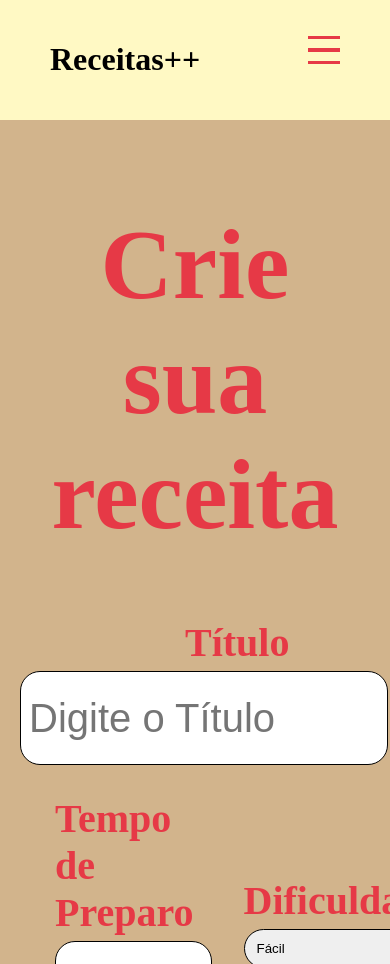
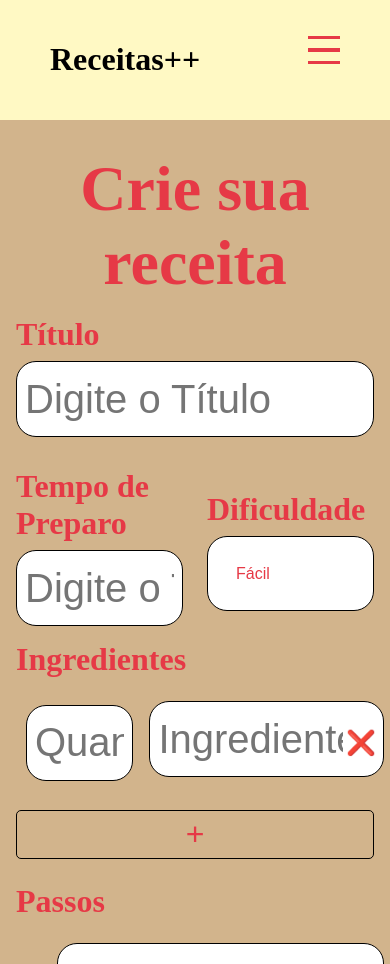
Before and after one commit to GusLucas12/Receitas, a React (Create React App) app: page /criar in a window 390 px wide. Built offline with nearby package versions, Linux system fonts and the light colour scheme; a web font is replaced by a local one.

Commit message:
corrigindo a aparencia do criar e deixando responsivo

```diff
--- a/src/pages/criar.js
+++ b/src/pages/criar.js
@@ -1,8 +1,10 @@
-import styles from './criar.module.css';
 import React, { useState } from "react";
+import styles from "./criar.module.css";
 
 function Criar() {
-    const [ingredients, setIngredients] = useState([{ id: 1, quantidade: "", ingrediente: "" }]);
+  const [ingredients, setIngredients] = useState([
+    { id: 1, quantidade: "", ingrediente: "" },
+  ]);
   const [steps, setSteps] = useState([{ id: 1, descricao: "" }]);
   const [sustentaveis, setSustentaveis] = useState([{ id: 1, descricao: "" }]);
 
@@ -11,9 +13,11 @@ function Criar() {
   };
 
   const handleSustentavelChange = (id, value) => {
-        setSustentaveis(sustentaveis.map((item) =>
+    setSustentaveis(
+      sustentaveis.map((item) =>
         item.id === id ? { ...item, descricao: value } : item
-        ));
+      )
+    );
   };
 
   const handleDeleteSustentavel = (id) => {
@@ -21,7 +25,10 @@ function Criar() {
   };
 
   const addIngredient = () => {
-        setIngredients([...ingredients, { id: Date.now(), quantidade: "", ingrediente: "" }]);
+    setIngredients([
+      ...ingredients,
+      { id: Date.now(), quantidade: "", ingrediente: "" },
+    ]);
   };
 
   const addStep = () => {
@@ -37,15 +44,19 @@ function Criar() {
   };
 
   const handleIngredientChange = (id, field, value) => {
-        setIngredients(ingredients.map((ingredient) =>
+    setIngredients(
+      ingredients.map((ingredient) =>
         ingredient.id === id ? { ...ingredient, [field]: value } : ingredient
-        ));
+      )
+    );
   };
 
   const handleStepChange = (id, value) => {
-        setSteps(steps.map((step) =>
+    setSteps(
+      steps.map((step) =>
         step.id === id ? { ...step, descricao: value } : step
-        ));
+      )
+    );
   };
 
   const handleSave = async () => {
@@ -53,12 +64,21 @@ function Criar() {
     const tempoPreparo = document.getElementById("tempoPreparo").value.trim();
     const dificuldade = document.getElementById("dificuldade").value;
     const hasEmptyIngredient = ingredients.some(
-            (ingredient) => !ingredient.quantidade.trim() || !ingredient.ingrediente.trim()
+      (ingredient) =>
+        !ingredient.quantidade.trim() || !ingredient.ingrediente.trim()
     );
     const hasEmptyStep = steps.some((step) => !step.descricao.trim());
-        const hasEmptySustentavel = sustentaveis.some((item) => !item.descricao.trim());
+    const hasEmptySustentavel = sustentaveis.some(
+      (item) => !item.descricao.trim()
+    );
 
-        if (!titulo || !tempoPreparo || hasEmptyIngredient || hasEmptyStep || hasEmptySustentavel) {
+    if (
+      !titulo ||
+      !tempoPreparo ||
+      hasEmptyIngredient ||
+      hasEmptyStep ||
+      hasEmptySustentavel
+    ) {
       alert("Preencha todos os campos antes de salvar!");
       return;
     }
@@ -80,20 +100,27 @@ function Criar() {
     };
 
     try {
-            const response = await fetch("https://backend-engsoft.onrender.com/createRecipe", {
+      const response = await fetch(
+        "https://backend-engsoft.onrender.com/createRecipe",
+        {
           method: "POST",
           headers: {
             "Content-Type": "application/json",
           },
           body: JSON.stringify(data),
-            });
+        }
+      );
 
       if (!response.ok) {
         throw new Error("Erro ao salvar a receita. Tente novamente.");
       }
 
       const result = await response.json();
-            alert(`Receita salva com sucesso: ${result.message || "Sem mensagem adicional"}`);
+      alert(
+        `Receita salva com sucesso: ${
+          result.message || "Sem mensagem adicional"
+        }`
+      );
     } catch (error) {
       alert(`Erro: ${error.message}`);
     }
@@ -104,14 +131,21 @@ function Criar() {
       <div className={styles.container}>
         <h1>Crie sua receita</h1>
         <div className={styles.form}>
+          {/* Título */}
           <div className={styles.formGroup}>
             <label>Título</label>
             <input id="titulo" type="text" placeholder="Digite o Título" />
           </div>
+
+          {/* Tempo de Preparo e Dificuldade */}
           <div className={styles.formRow}>
             <div>
               <label htmlFor="tempoPreparo">Tempo de Preparo</label>
-                            <input id="tempoPreparo" type="text" placeholder="Digite o Tempo de Preparo" />
+              <input
+                id="tempoPreparo"
+                type="text"
+                placeholder="Digite o Tempo de Preparo"
+              />
             </div>
             <div>
               <label htmlFor="dificuldade">Dificuldade</label>
@@ -123,6 +157,7 @@ function Criar() {
             </div>
           </div>
 
+          {/* Ingredientes */}
           <div className={styles.formGroup}>
             <label>Ingredientes</label>
             {ingredients.map((ingredient) => (
@@ -132,15 +167,25 @@ function Criar() {
                   placeholder="Quantidade"
                   value={ingredient.quantidade}
                   onChange={(e) =>
-                                        handleIngredientChange(ingredient.id, "quantidade", e.target.value)
+                    handleIngredientChange(
+                      ingredient.id,
+                      "quantidade",
+                      e.target.value
+                    )
                   }
+                  className={styles.quantityInput}
                 />
+                <div className={styles.inputWithDelete}>
                   <input
                     type="text"
                     placeholder="Ingrediente"
                     value={ingredient.ingrediente}
                     onChange={(e) =>
-                                        handleIngredientChange(ingredient.id, "ingrediente", e.target.value)
+                      handleIngredientChange(
+                        ingredient.id,
+                        "ingrediente",
+                        e.target.value
+                      )
                     }
                   />
                   <button
@@ -149,6 +194,7 @@ function Criar() {
                   >
                     <span>❌</span>
                   </button>
+                </div>
               </div>
             ))}
             <button
@@ -160,18 +206,18 @@ function Criar() {
             </button>
           </div>
 
-                    <div className={styles.formGroup} >
+          {/* Passos */}
+          <div className={styles.formGroup}>
             <label>Passos</label>
             {steps.map((step, index) => (
               <div key={step.id} className={styles.stepRow}>
                 <span className={styles.stepCounter}>{index + 1}.</span>
+                <div className={styles.inputWithDelete}>
                   <input
                     type="text"
                     placeholder="Descrição do passo"
                     value={step.descricao}
-                                    onChange={(e) =>
-                                        handleStepChange(step.id, e.target.value)
-                                    }
+                    onChange={(e) => handleStepChange(step.id, e.target.value)}
                   />
                   <button
                     className={styles.btnDelete}
@@ -179,6 +225,7 @@ function Criar() {
                   >
                     <span>❌</span>
                   </button>
+                </div>
               </div>
             ))}
             <button
@@ -189,11 +236,14 @@ function Criar() {
               <span>+</span>
             </button>
           </div>
+
+          {/* Sugestões Sustentáveis */}
           <div className={styles.formGroup}>
             <label>Sugestões Sustentáveis</label>
             {sustentaveis.map((item, index) => (
               <div key={item.id} className={styles.stepRow}>
                 <span className={styles.stepCounter}>{index + 1}.</span>
+                <div className={styles.inputWithDelete}>
                   <input
                     type="text"
                     placeholder="Descrição da sugestão"
@@ -209,6 +259,7 @@ function Criar() {
                     <span>❌</span>
                   </button>
                 </div>
+              </div>
             ))}
             <button
               type="button"
@@ -219,7 +270,7 @@ function Criar() {
             </button>
           </div>
 
-
+          {/* Botão Salvar */}
           <div className={styles.saveBtnRow}>
             <button
               type="button"
@@ -229,7 +280,6 @@ function Criar() {
               Salvar
             </button>
           </div>
-
         </div>
       </div>
     </div>
--- a/src/pages/criar.module.css
+++ b/src/pages/criar.module.css
@@ -1,12 +1,17 @@
+/* Define a base de 16px para 1rem */
+:root {
+  font-size: 16px;
+}
+
+/* Container principal da página */
 .container {
   display: flex;
   flex-direction: column;
-
   background-color: #D2B48C;
   width: 100%;
-    min-height: 761px;
-    padding: 20px;
-    font-family: 'Playfair Display';
+  min-height: 47.6rem; /* aprox. 761px */
+  padding: 1.25rem; /* 20px */
+  font-family: 'Playfair Display', serif;
   color: #e63946;
   font-weight: bold;
   box-sizing: border-box;
@@ -14,48 +19,72 @@
   max-height: 100vh;
 }
 
+/* Título principal */
 .container h1 {
-    font-size: 100px;
+  font-size: 6.25rem; /* 100px */
   text-align: center;
-
+  margin: 1rem 0;
 }
 
+/* Formulário e grupos de campos */
 .form {
   display: flex;
   flex-direction: column;
 }
 
 .formGroup {
-    margin-bottom: 15px;
+  margin-bottom: 1rem;
 }
 
+/* Labels */
 label {
   display: block;
   font-weight: bold;
   color: #e63946;
   text-align: left;
-    margin-bottom: 5px;
-    font-size: 40px;
+  margin-bottom: 0.3125rem; /* 5px */
+  font-size: 2.5rem; /* 40px */
 }
-input,
+
+/* Inputs e selects */
+input {
+  width: 100%;
+  padding: 0.625rem 0.5rem; /* 10px 8px */
+  border: 0.0625rem solid #000; /* 1px */
+  border-radius: 1.25rem; /* 20px */
+  margin: 0.5rem auto;
+  display: block;
+  font-size: 1rem;
+  box-sizing: border-box;
+  background-color: #fff; /* fundo branco para inputs */
+}
+
+/* Estilização específica para o select (dificuldade) */
 select {
-    width: 80%;
-    margin-left: 20px;
-    padding: 10px 8px;
-    border: 1px solid #000;
-    border-radius: 20px;
-    margin: 0 auto;
+  -webkit-appearance: none;
+  -moz-appearance: none;
+  appearance: none;
+  background-color: #fff;
+  color: inherit;
+  width: 100%;
+  padding: 1.75rem 0.5rem; /* 10px 8px */
+  border: 0.0625rem solid #000; /* 1px */
+  border-radius: 1.25rem; /* 20px */
+  margin: 0.5rem auto;
   display: block;
+  font-size: 1rem;
+  box-sizing: border-box;
+  background-color: #fff;
 }
-.formGroup label{
-    margin-left: 165px;
-}
+
+/* Layout das linhas de formulário */
 .formRow {
   display: flex;
+  flex-wrap: wrap;
   justify-content: space-between;
   align-items: center;
-    gap: 50px; /* Espaço entre os campos */
-    width: 80%;
+  gap: 3.125rem; /* 50px */
+  width: 100%;
   margin: 0 auto;
 }
 
@@ -64,82 +93,161 @@ select {
   text-align: center;
 }
 
-.formRow input,select{
+.formRow input,
+.formRow select {
   width: 100%;
 }
 
+/* Layout para a linha de ingredientes (Quantidade e Ingrediente na mesma row) */
 .ingredientRow {
   display: flex;
-    gap: 50px;
-    width: 80%;
-    padding: 10px;
+  flex-wrap: nowrap;
+  align-items: center;
+  gap: 1rem;
+  width: 100%;
+  padding: 0.625rem; /* 10px */
   margin: 0 auto;
+}
 
+/* Classe para o input de Quantidade com largura fixa */
+.quantityInput {
+  flex: 0 0 30%; /* ocupa 30% da linha; ajuste conforme necessário */
+  margin: 0; /* removendo a margem padrão para melhor alinhamento */
 }
-  .stepRow{
+
+/* Container para o input de Ingrediente com botão delete */
+.inputWithDelete {
+  position: relative;
+  flex: 1;
+}
+
+.inputWithDelete input {
+  width: 100%;
+  padding-right: 2.5rem; /* espaço para o botão delete */
+  box-sizing: border-box;
+}
+
+/* Botão delete posicionado dentro do input */
+.btnDelete {
+  position: absolute;
+  top: 50%;
+  right: 0.5rem;
+  transform: translateY(-50%);
+  background-color: transparent;
+  border: none;
+  cursor: pointer;
+  font-size: 1.5rem;
+  color: #e63946;
+  padding: 0;
   display: flex;
-    width: 80%;
-    gap:0px;
-    padding: 10px;
+  align-items: center;
+  justify-content: center;
+}
+
+.btnDelete:hover {
+  color: #fff;
+}
+
+/* Layout para linha de passos e sugestões */
+.stepRow {
+  display: flex;
+  flex-wrap: wrap;
+  width: 100%;
+  padding: 0.625rem; /* 10px */
   margin: 0 auto;
+  align-items: center;
+}
 
+/* Número do passo/sugestão */
+.stepCounter {
+  font-size: 1.875rem; /* 30px */
+  margin-right: 0.5rem;
 }
-  .stepCounter{
-    font-size:30px;
-  }
-  .stepRow div{
-    flex: 1;
+
+/* Botão para adicionar novos itens (ingredientes, passos, sugestões) */
+.addButton {
+  width: 100%;
+  background-color: transparent;
+  color: #fff;
+  border: 0.0625rem solid #000;
+  padding: 0.3125rem 0.625rem; /* 5px 10px */
+  border-radius: 0.3125rem;
+  cursor: pointer;
+  margin: 0.5rem auto;
+  display: block;
   text-align: center;
 }
-  .addButton {
-    width: 80%;
-    margin-left: 20px;
-    background-color: transparent;
-    color: #fff;
-    border: 1px solid #000;
-    padding: 5px 10px;
-    border-radius: 5px;
-    cursor: pointer;
-    margin: 0 auto;
-    display: block;
-  }
-  .addButton span{
-    font-size: 40px;
+
+.addButton span {
+  font-size: 2.5rem; /* 40px */
   color: #e63946;
 }
+
 .addButton:hover {
   background-color: #e63946;
 }
-  .addButton:hover span{
+
+.addButton:hover span {
   color: #fff;
 }
 
-  .btnDelete{
-    background-color: transparent;
-    color: #e63946;
-    border-radius: 20%;
-  }
-  .btnDelete:hover {
-    background-color: #e63946;
-  }
-  .btnDelete:hover span{
-    color: #fff;
-  }
-  .saveBtnRow{
+/* Linha do botão Salvar */
+.saveBtnRow {
   display: flex;
   justify-content: center;
   align-items: center;
+  margin: 1rem 0;
 }
-  .saveButton{
-    min-width: 191px;
-    max-width: 200px;
-    height: 61px;
+
+/* Botão Salvar */
+.saveButton {
+  min-width: 11.9375rem; /* ~191px */
+  max-width: 12.5rem;    /* ~200px */
+  height: 3.8125rem;     /* ~61px */
   background-color: #e63946;
-    border-radius: 30px;
-    font-size: 40px;
+  border-radius: 1.875rem; /* 30px */
+  font-size: 2.5rem;      /* 40px */
   cursor: pointer;
   transition: transform 0.3s ease;
+  border: none;
+  color: #fff;
 }
-  .saveButton:hover{
+
+.saveButton:hover {
   transform: scale(1.1);
 }
+
+/* Responsividade para telas menores (até 768px) */
+@media (max-width: 48rem) {
+  .container {
+    padding: 1rem;
+  }
+
+  .container h1 {
+    font-size: 4rem;
+  }
+
+  label {
+    font-size: 2rem;
+  }
+
+  input {
+    padding: 0.5rem;
+  }
+  select{
+    padding: 1.75rem;
+  }
+  .formRow {
+    gap: 1.5rem;
+  }
+
+  .addButton span {
+    font-size: 2rem;
+  }
+
+  .saveButton {
+    font-size: 2rem;
+    min-width: 10rem;
+    height: 3.5rem;
+  }
+}
```
Lines whose indentation alone changed are shown as unchanged.
